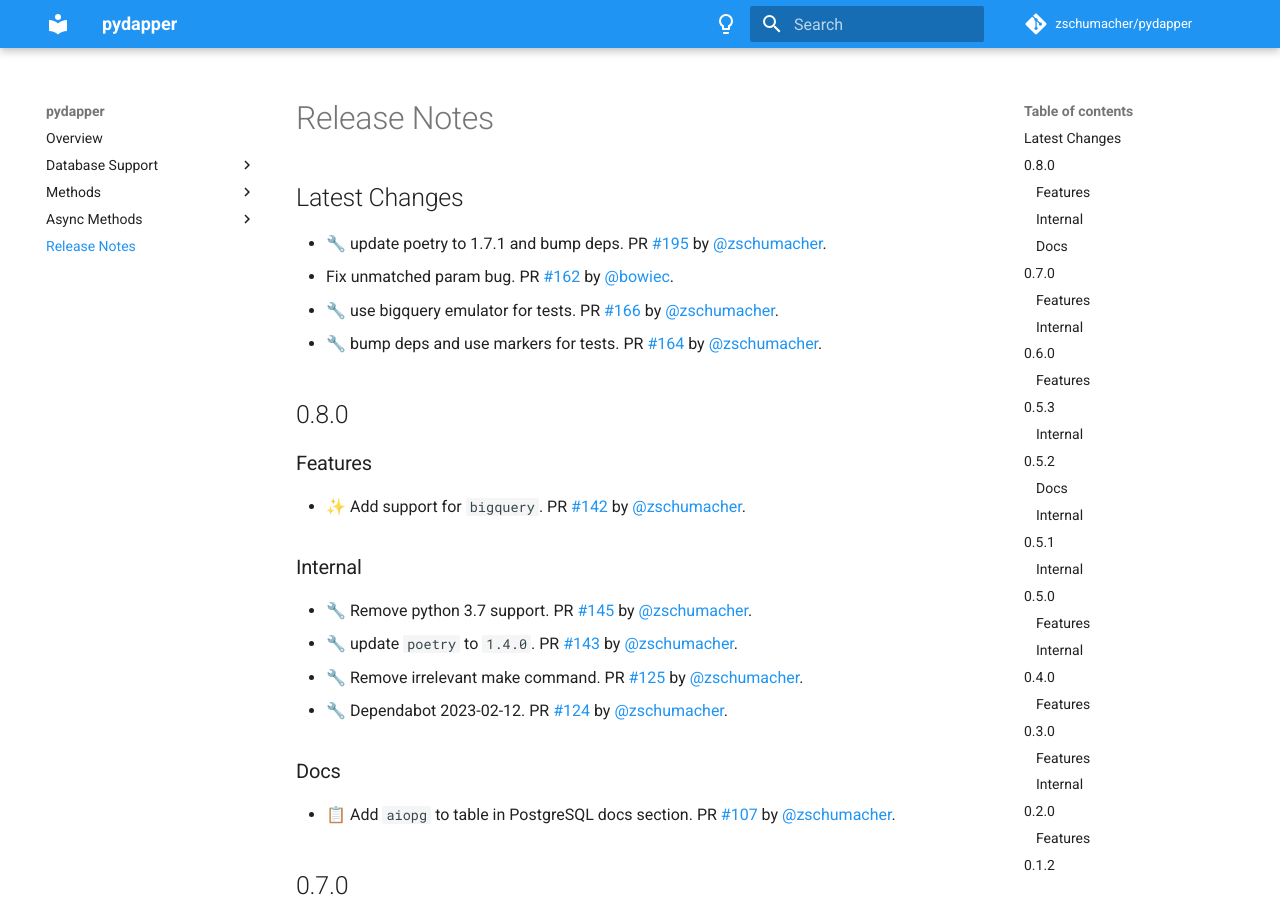
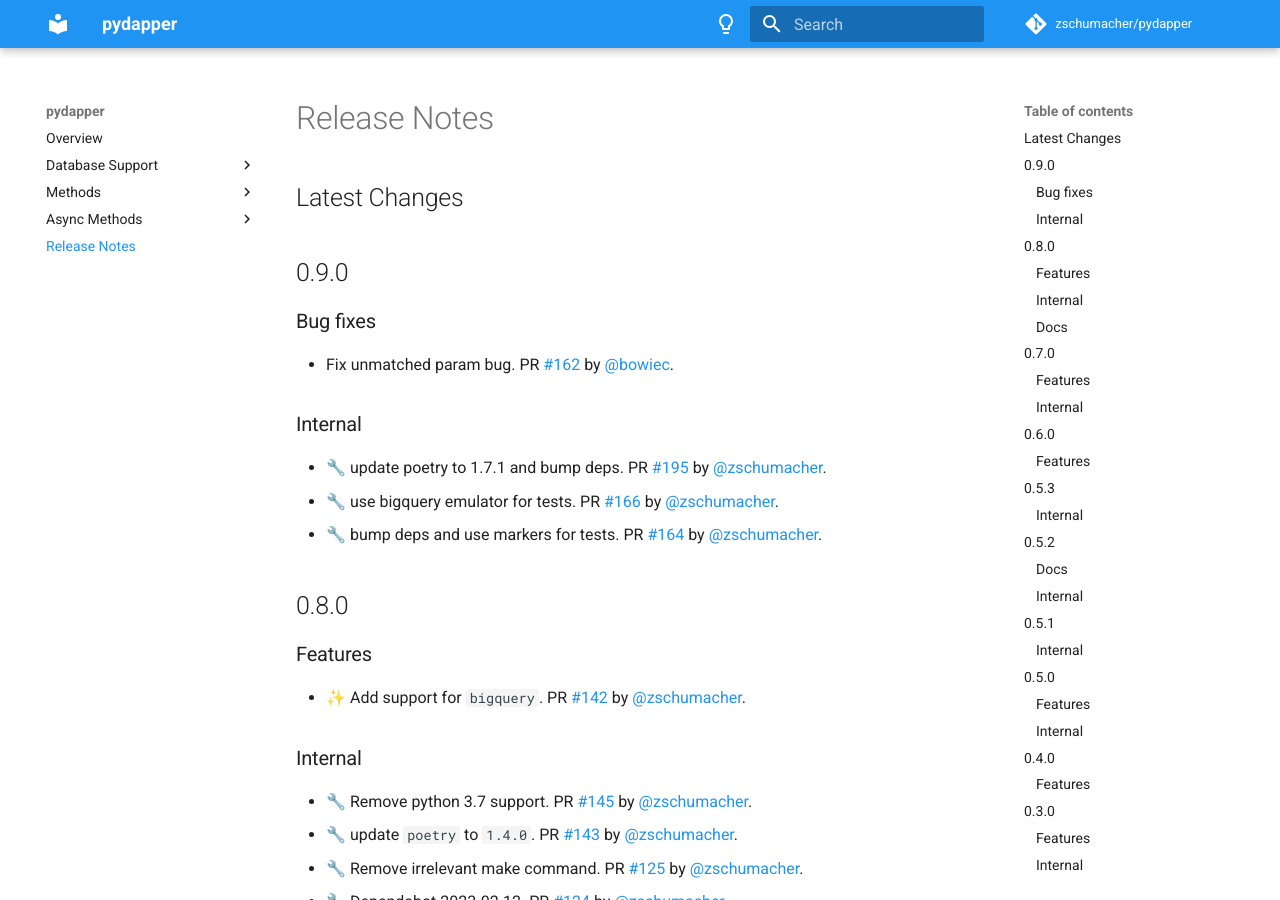
Before and after one commit to zschumacher/pydapper, an MkDocs documentation site: the page built from docs/release_notes.md, in a window 1280 px wide and 900 px high. Built offline with MkDocs 1.6.1 and Material for MkDocs 9.7.7, drawn with Linux system fonts in a browser that asks for light colours; comment, search, counter and statistics services are not loaded.

Commit message:
:sparkles: release 0.9.0

```diff
--- a/docs/release_notes.md
+++ b/docs/release_notes.md
@@ -1,8 +1,12 @@
 
 ## Latest Changes
 
+## 0.9.0
+### Bug fixes
+* Fix unmatched param bug. PR [#162](https://github.com/zschumacher/pydapper/pull/162) by [@bowiec](https://github.com/bowiec).
+
+### Internal
 * 🔧 update poetry to 1.7.1 and bump deps. PR [#195](https://github.com/zschumacher/pydapper/pull/195) by [@zschumacher](https://github.com/zschumacher).
-* Fix unmatched param bug. PR [#162](https://github.com/zschumacher/pydapper/pull/162) by [@bowiec](https://github.com/bowiec).
 * 🔧 use bigquery emulator for tests. PR [#166](https://github.com/zschumacher/pydapper/pull/166) by [@zschumacher](https://github.com/zschumacher).
 * 🔧 bump deps and use markers for tests. PR [#164](https://github.com/zschumacher/pydapper/pull/164) by [@zschumacher](https://github.com/zschumacher).
 
--- a/pyproject.toml
+++ b/pyproject.toml
@@ -1,6 +1,6 @@
 [tool.poetry]
 name = "pydapper"
-version = "0.8.0"
+version = "0.9.0"
 description = "A pure python lib inspired by the dotnet lib dapper"
 authors = ["Zach Schumacher <zschu15@gmail.com>"]
 license = "MIT"
```
